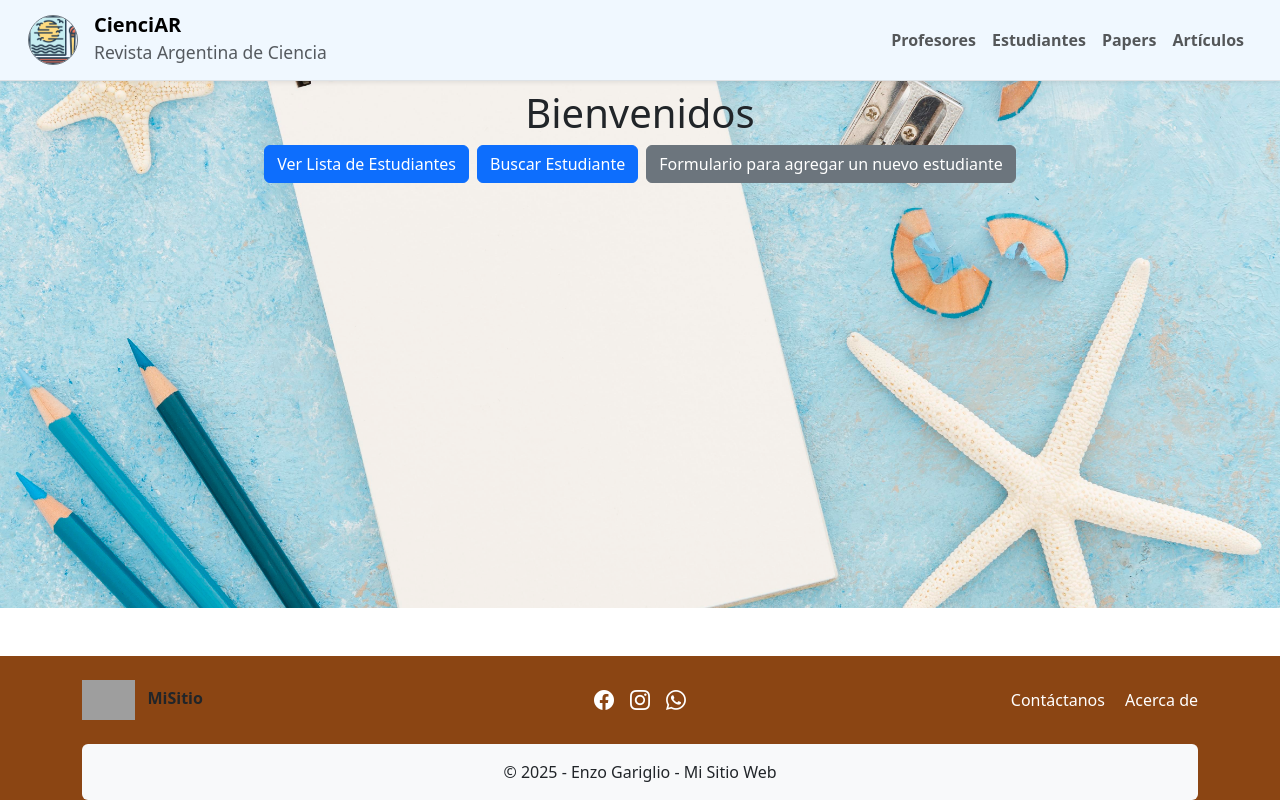
After one commit to enzogitcode/TuEntregaFinal-Gariglio, a Django app: template AppBlog/templates/AppBlog/students/students_home.html in a window 1280 px wide. The commit adds this page. Run offline with Django 5.2, Linux system fonts and the light colour scheme; the template is opened without the code that fills it, so the values that code supplies are empty; grey boxes are pictures that could not be loaded.

Commit message:
tags con clases

```diff
--- a/AppBlog/templates/AppBlog/base.html
+++ b/AppBlog/templates/AppBlog/base.html
@@ -1,7 +1,7 @@
+{% load static %}
 <!DOCTYPE html>
 <html lang="es">
 <head>
-    {% load static %}
     <meta charset="UTF-8">
     <meta name="viewport" content="width=device-width, initial-scale=1.0">
     <link
@@ -20,7 +20,7 @@
 </head>
 <body>
 
-<header>
+<header class="{% block header_extra_class %} {% endblock %} ">
   <nav class="navbar navbar-expand-lg border-bottom shadow-sm px-3 py-2">
     <div class="container-fluid flex-column flex-lg-row align-items-start align-items-lg-center">
 
@@ -59,16 +59,16 @@
       <div class="collapse navbar-collapse justify-content-lg-end w-100" id="menuNav">
         <ul class="navbar-nav text-center text-lg-end">
           <li class="nav-item">
-            <a class="nav-link fw-semibold" href="{% url 'teachers_list' %}" >Profesores</a>
+            <a class="nav-link fw-semibold" href="{% url 'teachers_home' %}" >Profesores</a>
           </li>
           <li class="nav-item">
-            <a class="nav-link fw-semibold" href="">Estudiantes</a>
+            <a class="nav-link fw-semibold" href="{% url 'students_home' %}" >Estudiantes</a>
           </li>
           <li class="nav-item">
-            <a class="nav-link fw-semibold" href="">Papers</a>
+            <a class="nav-link fw-semibold" href="{% url 'papers_home' %}" >Papers</a>
           </li>
           <li class="nav-item">
-            <a class="nav-link fw-semibold" href="">Artículos</a>
+            <a class="nav-link fw-semibold" href="{% url 'articles_home' %}" >Artículos</a>
           </li>
         </ul>
       </div>
@@ -78,12 +78,12 @@
 </header>
 
 
-    <main>
+    <main class="align-items-center pt-2 pb-2 pl-1 pr-1 {% block main_extra_class %} d-flex flex-column {% endblock %}">
         {% block content %}
         {% endblock %}
     </main>
 
-<footer class="pt-4 mt-5">
+<footer class="pt-4 mt-5 {% block footer_extra_class %} {% endblock %}">
   <div class="container">
     <div class="row text-center text-md-start align-items-center">
 
--- /dev/null
+++ b/AppBlog/templates/AppBlog/papers/papers_home.html
@@ -0,0 +1,6 @@
+{% extends 'AppBlog/base.html' %}
+{% block title %} Home Papers {% endblock %}
+{% block main_extra_class %} d-flex flex-column mainPapers{% endblock %}
+{% block content %}
+<p>Home Papers</p>
+{% endblock %}
--- /dev/null
+++ b/AppBlog/templates/AppBlog/students/students_home.html
@@ -0,0 +1,25 @@
+{% extends 'AppBlog/base.html' %}
+{% load static %}
+
+{% block title %} Home Estudiantes{% endblock %}
+
+{% block content %}
+<h1>Bienvenidos</h1>
+<div class="options d-flex justify-content-center align-items-center gap-2 flex-wrap">
+    <div class="option1 d-flex justify-content-center align-items-center gap-2">
+        <a href="{% url 'students_list' %}" class="btn btn-primary">
+            Ver Lista de Estudiantes
+        </a>
+    </div>
+    <div class="option1 d-flex justify-content-center align-items-center gap-2">
+        <a href="" class="btn btn-primary">
+            Buscar Estudiante
+        </a>
+    </div>
+    <div class="option3">
+        <a href="" class="btn btn-secondary">
+        Formulario para agregar un nuevo estudiante
+        </a>
+    </div>
+</div>
+{% endblock %}
--- /dev/null
+++ b/AppBlog/templates/AppBlog/teachers/teachers_home.html
@@ -0,0 +1,6 @@
+{% extends 'AppBlog/base.html' %}
+{% block title %} Home Profesores {% endblock %}
+
+{% block content %}
+<p>Home Profesores</p>
+{% endblock %}
```
Also changed, not shown: AppBlog/templates/AppBlog/students/students_list.html (+7 -0 lines), AppBlog/templates/AppBlog/articles/articles_home.html (added).
